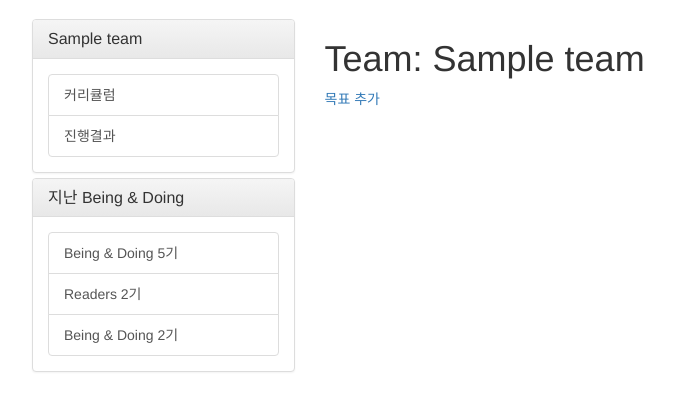
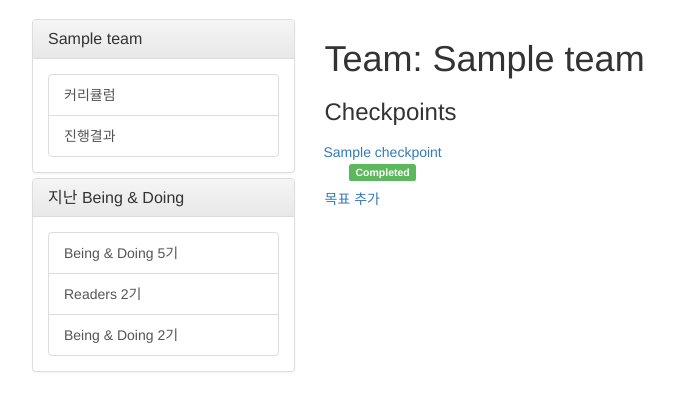
Before and after one commit to suminb/bnd, a Flask app: page /team/1 in a window 1280 px wide. Shown: the part 51-462 px from the top of the page, without its empty margins (38-712 px from the left). Run offline with Flask 2, Linux system fonts and the light colour scheme; a user stored in the database is signed in; tables that the repository leaves empty hold one stand-in row (values such as "Sample post"); some libraries are stand-ins or nearby versions.

Commit message:
Proof of concept event handlers for checkpoint blocks

```diff
--- a/bnd/static/main.js
+++ b/bnd/static/main.js
@@ -3,3 +3,10 @@ $(document).ready(function () {
     $('.row-offcanvas').toggleClass('active')
   });
 });
+
+$(function() {
+  // Event handlers for checkpoint blocks
+  $('a.checkpoint-view').bind('click', function(evt) {
+    console.log($(evt.target).data('checkpoint-id'));
+  });
+});
--- a/bnd/templates/macros.html
+++ b/bnd/templates/macros.html
@@ -17,7 +17,10 @@
   <div class="row checkpoints">
   {% for checkpoint in checkpoints %}
     <div class="col-sm-2 checkpoint btn">
-      <div><a href="{{ url_for('team.checkpoint_view', team_id=team.id, checkpoint_id=checkpoint.id) }}">{{ checkpoint.title }}</a></div>
+      <div>
+        <a class="checkpoint-view" data-team-id="{{ team.id }}"
+           data-checkpoint-id="{{ checkpoint.id }}">{{ checkpoint.title }}</a>
+      </div>
       <div><span class="label {{ checkpoint_status_class(user.get_checkpoint_status(checkpoint)) }}">{{ user.get_checkpoint_status(checkpoint) }}</span></div>
     </div>
   {% endfor %}
--- a/bnd/templates/team/view.html
+++ b/bnd/templates/team/view.html
@@ -4,7 +4,7 @@
 
   <h1>Team: {{ team.name }}</h1>
 
-  <!-- {{ render_checkpoints(current_user, team, team.checkpoints) }} -->
+  {{ render_checkpoints(current_user, team, team.checkpoints) }}
   <!-- {{ render_goals(current_user, team, None) }} -->
 
   <a href="{{ url_for('team.goal_edit', team_id=team.id, goal_id='new') }}">목표 추가</a>
```
